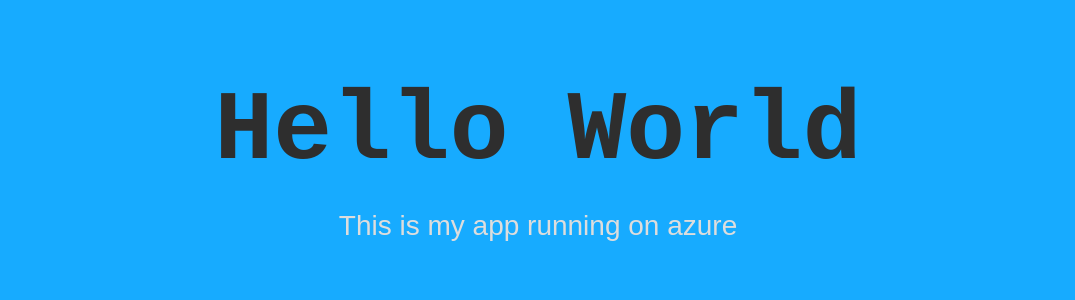
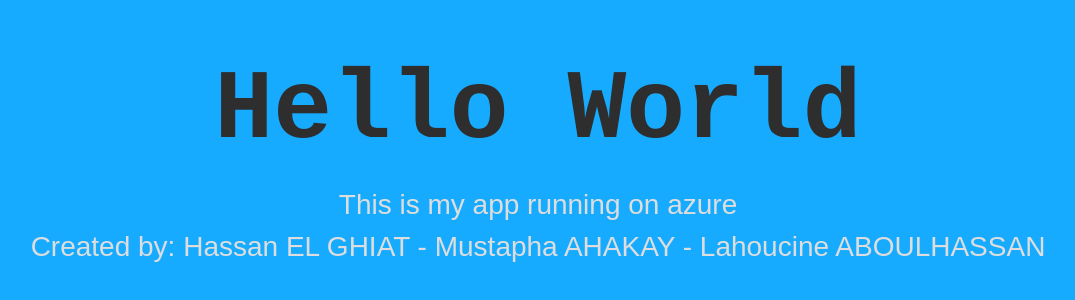
Before and after one commit to bridgecrew-perf6/azure-deploy-app, a plain HTML site: page index.html in a window 1280 px wide. Shown: the part 248-548 px from the top of the page, without its empty margins (102-1177 px from the left). Drawn offline with Linux system fonts and the light colour scheme.

Commit message:
Update index.html

```diff
--- a/index.html
+++ b/index.html
@@ -39,5 +39,6 @@
   <body>
     <h1>Hello World</h1>
     <p>This is my app running on azure</p>
+    <p>Created by: Hassan EL GHIAT - Mustapha AHAKAY - Lahoucine ABOULHASSAN </p>
   </body>
 </html>
```
